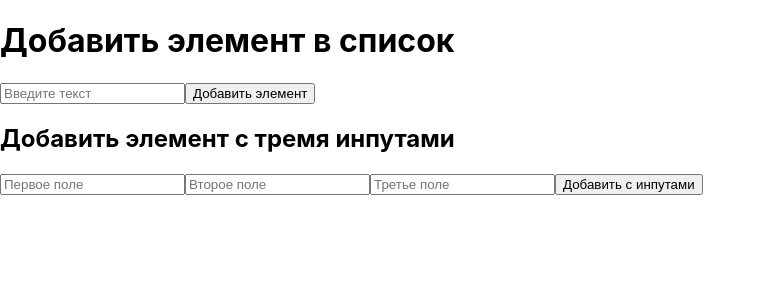
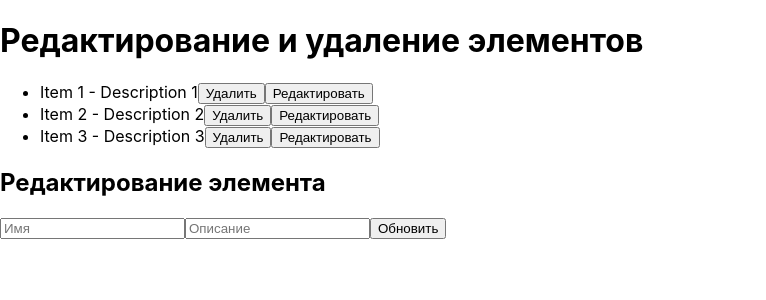
Before and after one commit to rayssssbush/react_labs, a React (Create React App) app in the folder my-app/: page / in a window 1280 px wide. Shown: the top 300 px of the page, without its empty margins (0-766 px from the left). Built offline with nearby package versions, Linux system fonts and the light colour scheme.

Commit message:
react_53

```diff
--- a/my-app/src/App.js
+++ b/my-app/src/App.js
@@ -1,75 +1,71 @@
 import React, { useState } from 'react'
 
 function App() {
-	const [list, setList] = useState([])
-	const [inputValue, setInputValue] = useState('')
+	const [list, setList] = useState([
+		{ id: 1, name: 'Item 1', description: 'Description 1' },
+		{ id: 2, name: 'Item 2', description: 'Description 2' },
+		{ id: 3, name: 'Item 3', description: 'Description 3' },
+	])
 
-	// Добавление нового элемента в список
-	const addItem = () => {
-		setList([...list, inputValue])
-		setInputValue('')
+	// Функция для удаления элемента
+	const deleteItem = id => {
+		setList(list.filter(item => item.id !== id))
 	}
 
-	// Функция для добавления элемента с использованием нескольких инпутов
-	const [input1, setInput1] = useState('')
-	const [input2, setInput2] = useState('')
-	const [input3, setInput3] = useState('')
+	// Функции для редактирования элемента
+	const [name, setName] = useState('')
+	const [description, setDescription] = useState('')
 
-	const addItemWithInputs = () => {
-		const newItem = `${input1} ${input2} ${input3}`
-		setList([...list, newItem])
-		setInput1('')
-		setInput2('')
-		setInput3('')
+	const editItem = id => {
+		const updatedList = list.map(item => {
+			if (item.id === id) {
+				return { ...item, name, description }
+			}
+			return item
+		})
+		setList(updatedList)
+	}
+
+	// Функция для заполнения инпутов данными элемента
+	const fillInputs = id => {
+		const item = list.find(item => item.id === id)
+		if (item) {
+			setName(item.name)
+			setDescription(item.description)
+		}
 	}
 
 	return (
 		<div>
-			<h1>Добавить элемент в список</h1>
-
-			{/* Кнопка для добавления одного элемента */}
-			<input
-				type='text'
-				value={inputValue}
-				onChange={e => setInputValue(e.target.value)}
-				placeholder='Введите текст'
-			/>
-			<button onClick={addItem}>Добавить элемент</button>
+			<h1>Редактирование и удаление элементов</h1>
 
 			<ul>
-				{list.map((item, index) => (
-					<li key={index}>{item}</li>
+				{list.map(item => (
+					<li key={item.id}>
+						{item.name} - {item.description}
+						{/* Кнопка для удаления элемента */}
+						<button onClick={() => deleteItem(item.id)}>Удалить</button>
+						{/* Кнопка для заполнения инпутов данными элемента */}
+						<button onClick={() => fillInputs(item.id)}>Редактировать</button>
+					</li>
 				))}
 			</ul>
 
-			<h2>Добавить элемент с тремя инпутами</h2>
-
-			{/* Три инпута для добавления нового элемента */}
+			<h2>Редактирование элемента</h2>
 			<input
 				type='text'
-				value={input1}
-				onChange={e => setInput1(e.target.value)}
-				placeholder='Первое поле'
+				value={name}
+				onChange={e => setName(e.target.value)}
+				placeholder='Имя'
 			/>
 			<input
 				type='text'
-				value={input2}
-				onChange={e => setInput2(e.target.value)}
-				placeholder='Второе поле'
+				value={description}
+				onChange={e => setDescription(e.target.value)}
+				placeholder='Описание'
 			/>
-			<input
-				type='text'
-				value={input3}
-				onChange={e => setInput3(e.target.value)}
-				placeholder='Третье поле'
-			/>
-			<button onClick={addItemWithInputs}>Добавить с инпутами</button>
-
-			<ul>
-				{list.map((item, index) => (
-					<li key={index}>{item}</li>
-				))}
-			</ul>
+			{/* Кнопка для обновления элемента */}
+			<button onClick={() => editItem(1)}>Обновить</button>
 		</div>
 	)
 }
```
